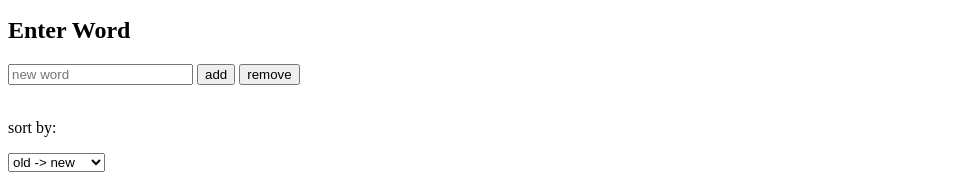
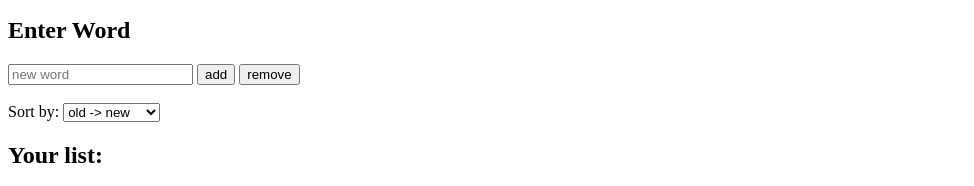
Before and after one commit to lab-antwerp-1/aviv-soc-wordlist, a website with bundled scripts: page index.html in a window 1280 px wide. Shown: the part 155-341 px from the top of the page, without its empty margins (0-974 px from the left). Built offline with nearby package versions, Linux system fonts and the light colour scheme; a web font is replaced by a local one.

Commit message:
add label

```diff
--- a/index.html
+++ b/index.html
@@ -35,7 +35,7 @@
         <code id="warnings" class="warning"></code>
         <br />
         <!-- sort: -->
-        <p>sort by:</p>
+        <label for="select">Sort by:</label>
         <select class="input__sort" id="sort-type">
           <option value="oldest">old -> new</option>
           <option value="newest">new -> old</option>
```
